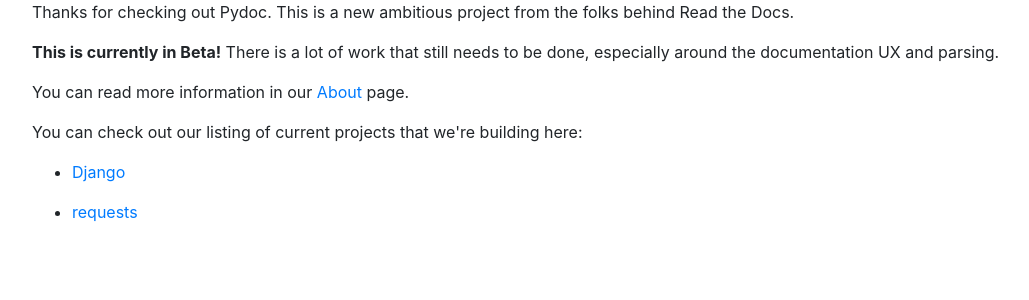
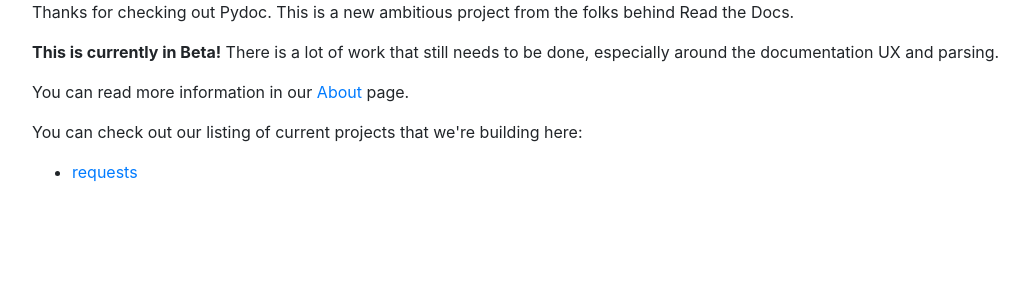
Before and after one commit to readthedocs/pydoc.io, a Django app: page / in a window 1280 px wide. Shown: the part 56-356 px from the top of the page, without its empty margins (53-1082 px from the left). Run offline with Django 3.2, Linux system fonts and the light colour scheme; parts of the project's set-up code (start-up, migrations or seed data) failed here and were passed over; some libraries are stand-ins or nearby versions.

Commit message:
Just show requests

```diff
--- a/pydoc/core/views.py
+++ b/pydoc/core/views.py
@@ -9,10 +9,10 @@ class HomeView(TemplateView):
 
     def projects(self):
         return [
-            {
-                'name': 'Django',
-                'version': '1.9',
-            },
+            # {
+            #     'name': 'Django',
+            #     'version': '1.9',
+            # },
             {
                 'name': 'requests',
                 'version': '2.9.2',
--- a/pydoc/templates/pages/home.html
+++ b/pydoc/templates/pages/home.html
@@ -22,7 +22,7 @@ You can check out our listing of current projects that we're building here:
 {% for project in view.projects %}
 {% filter restructuredtext %}
 
-* `{{ project.name }} </media/docs/{{ project.name }}-{{ project.version }}/index.html>`_
+* `{{ project.name }} </pypi/{{ project.name }}-{{ project.version }}/index.html>`_
 
 {% endfilter %}
 {% endfor %}
```
